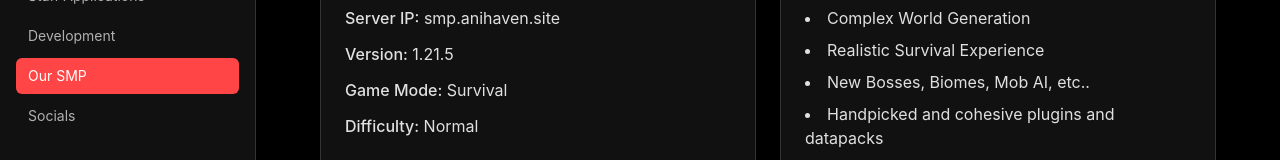
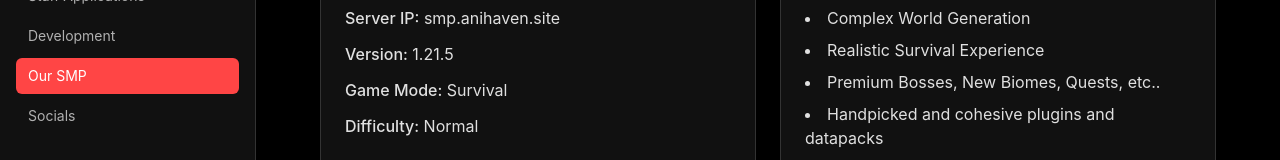
Before and after one commit to vuryex/anihaven-wiki, a Next.js app: page /smp in a window 1280 px wide. Shown: the part 466-626 px from the top of the page. Built offline with nearby package versions, Linux system fonts and the light colour scheme; no server answers.

Commit message:
Update smp.tsx

```diff
--- a/pages/smp.tsx
+++ b/pages/smp.tsx
@@ -54,7 +54,7 @@ const SMPPage: React.FC = () => {
             <ul className="list-disc list-inside space-y-2 text-text-secondary">
               <li>Complex World Generation</li>
               <li>Realistic Survival Experience</li>
-              <li>New Bosses, Biomes, Mob AI, etc..</li>
+              <li>Premium Bosses, New Biomes, Quests, etc..</li>
               <li>Handpicked and cohesive plugins and datapacks</li>
               <li>Active staff support for Discord & MC</li>
             </ul>
```
